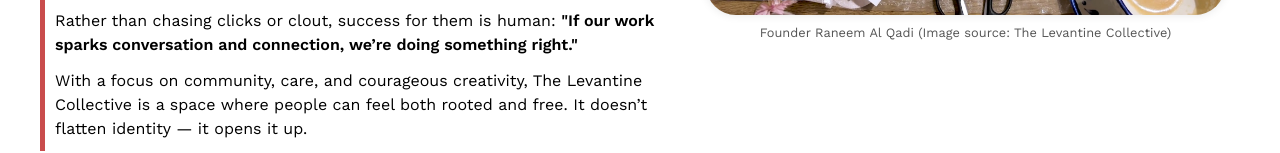
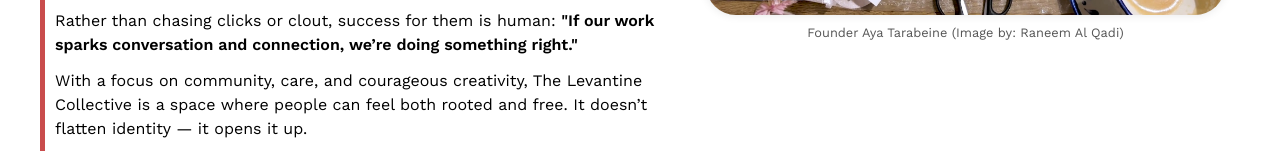
Before and after one commit to Neemo134/Levantine-Collective.github.io, a plain HTML site: page index.html in a window 1280 px wide. Shown: the part 2247-2400 px from the top of the page. Drawn offline with nearby package versions, Linux system fonts and the light colour scheme; a script that the page names is missing; a web font is replaced by a local one.

Commit message:
Update index.html

```diff
--- a/index.html
+++ b/index.html
@@ -121,7 +121,7 @@
           </div>
           <div style="flex: 1 1 300px; text-align: center;">
            <img class="intro-img" src="image/img3.jpg" alt="Aya Tarabeine - Founder of The Levantine Collective" style="max-width: 100%; border-radius: 30px; box-shadow: 0 0 10px rgba(0,0,0,0.1);">
-            <small style="display: block; margin-top: 0.5rem; color: #555;">Founder Raneem Al Qadi (Image source: The Levantine Collective)</small>
+            <small style="display: block; margin-top: 0.5rem; color: #555;">Founder Aya Tarabeine (Image by: Raneem Al Qadi)</small>
           </div>
         </div>
       </section>
```
